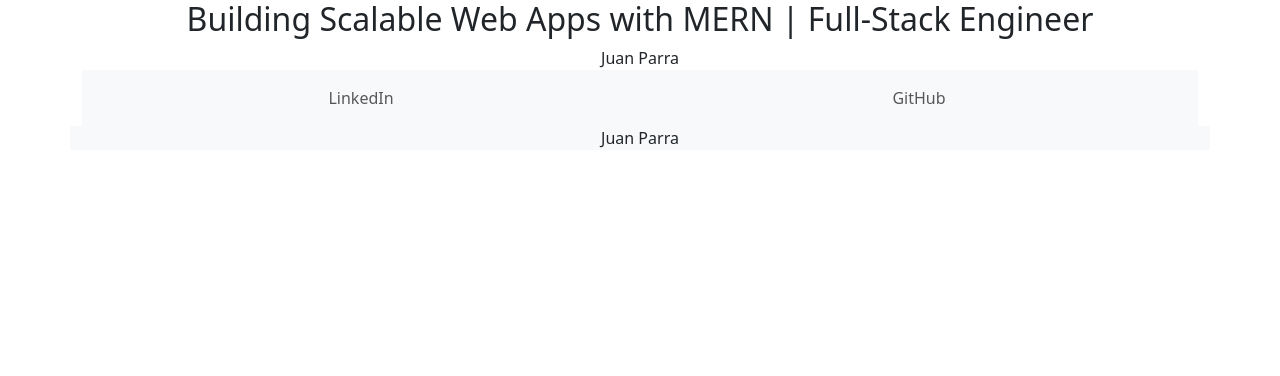
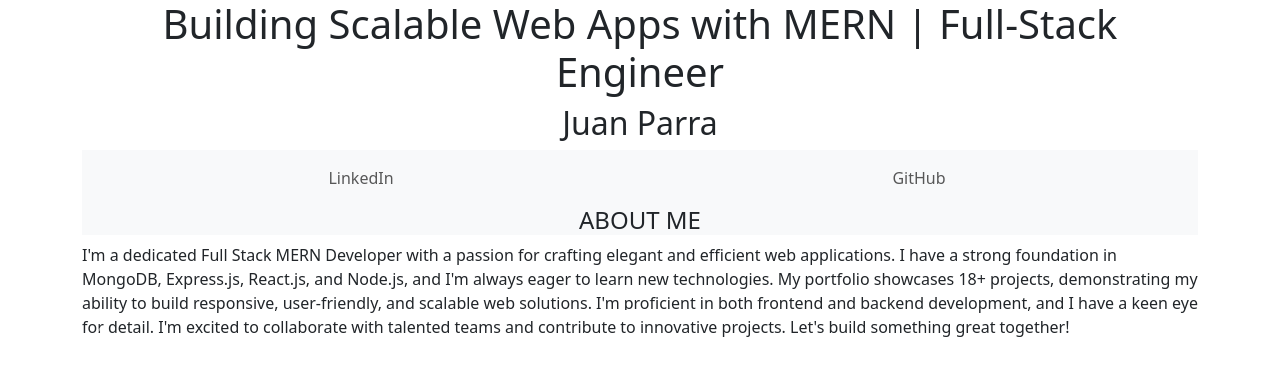
Before and after one commit to Parraj1025/MernPortfolio, a React (Vite) app in the folder ParraJuanPortfolio/: page / in a window 1280 px wide. Shown: the top 376 px of the page. Built offline with nearby package versions, Linux system fonts and the light colour scheme.

Commit message:
Header, and nav bar are set. Working on adding carousel to about me showcasing some of my previous projects

```diff
--- a/ParraJuanPortfolio/src/components/AboutJuan.jsx
+++ b/ParraJuanPortfolio/src/components/AboutJuan.jsx
@@ -1,10 +1,17 @@
 import React from "react";
 import { Container, Row, Col } from "react-bootstrap";
 
-function AboutMe () {
-    return(
-        <Container>
-         <Row className="justify-content-center bg-light" > Juan Parra</Row>
+function AboutMe() {
+    return (
+        <Container className="w-100">
+            <h4><Row className="justify-content-center bg-light mx-auto" >ABOUT ME </Row></h4>
+            <Row className="justify-content-center mx-auto">
+                I'm a dedicated Full Stack MERN Developer with a passion for crafting elegant and efficient web applications. I have a strong foundation in MongoDB, Express.js, React.js, and Node.js, and I'm always eager to learn new technologies.
+
+                My portfolio showcases 18+ projects, demonstrating my ability to build responsive, user-friendly, and scalable web solutions. I'm proficient in both frontend and backend development, and I have a keen eye for detail.
+
+                I'm excited to collaborate with talented teams and contribute to innovative projects. Let's build something great together!
+            </Row>
         </Container>
 
     )
--- /dev/null
+++ b/ParraJuanPortfolio/src/components/Carousel.jsx
@@ -0,0 +1,18 @@
+import React from "react";
+import {Container, Col, Row} from 'react-bootstrap'
+import { Carousel } from "react-bootstrap";
+
+function ProjectCarousel() {
+    return(
+        <Carousel>
+            <Carousel.Item>
+                <Carousel.Caption>
+                    <h3>Juanchos app</h3>
+                    <p> i did this one</p>
+                </Carousel.Caption>
+            </Carousel.Item>
+        </Carousel>
+    )
+}
+
+export default ProjectCarousel
--- a/ParraJuanPortfolio/src/components/Header.jsx
+++ b/ParraJuanPortfolio/src/components/Header.jsx
@@ -7,12 +7,12 @@ function Header() {
     <Container>
       <Row>
         <Col className="mx-auto text-center" md={12}>
-          <h2>
+          <h1>
           Building Scalable Web Apps with MERN | Full-Stack Engineer
-          </h2>
+          </h1>
         </Col>
         <Col className="mx-auto text-center" md={12}>
-          Juan Parra
+         <h2> Juan Parra</h2>
         </Col>
       </Row>
       </Container>
--- a/ParraJuanPortfolio/src/components/NavBar.jsx
+++ b/ParraJuanPortfolio/src/components/NavBar.jsx
@@ -7,7 +7,7 @@ function Navigation() {
     return(
        <Container>
             <Navbar bg="light" >
-                <Nav className=" w-100 ">
+                <Nav className="w-100 ">
                     <Col style={{textAlign:"center"}}><Nav.Link href="https://www.linkedin.com/in/juan-parra-01a4a0113/" target="_blank"> LinkedIn</Nav.Link></Col>
                    <Col style={{textAlign:"center"}}> <Nav.Link href="https://github.com/Parraj1025?tab=repositories" target="_blank">GitHub</Nav.Link></Col>
                 </Nav>
--- a/ParraJuanPortfolio/src/main.jsx
+++ b/ParraJuanPortfolio/src/main.jsx
@@ -3,11 +3,13 @@ import './index.css'
 import Header from './components/Header.jsx'
 import Navigation from './components/NavBar.jsx'
 import AboutMe from './components/AboutJuan.jsx'
+import ProjectCarousel from './components/Carousel.jsx'
 
 createRoot(document.getElementById('root')).render(
   <>
     <Header/>
     <Navigation/>
     <AboutMe/>
+    <ProjectCarousel/>
   </>
 )
```
